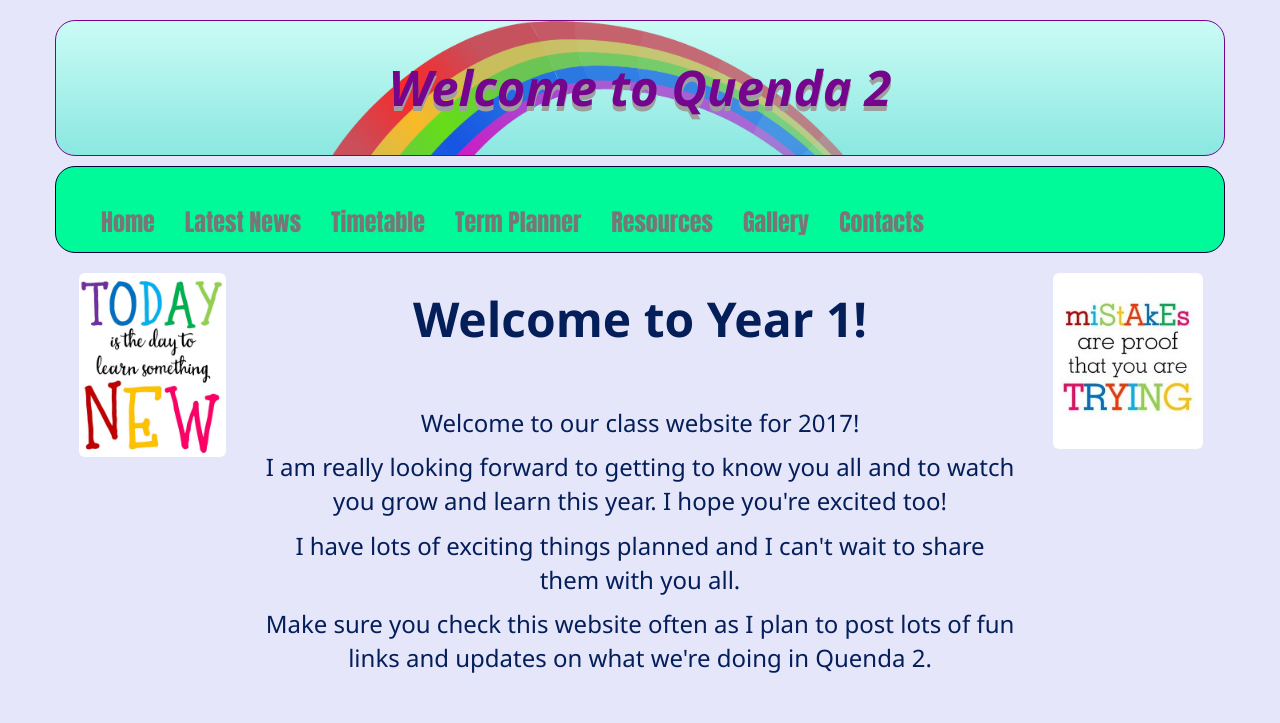
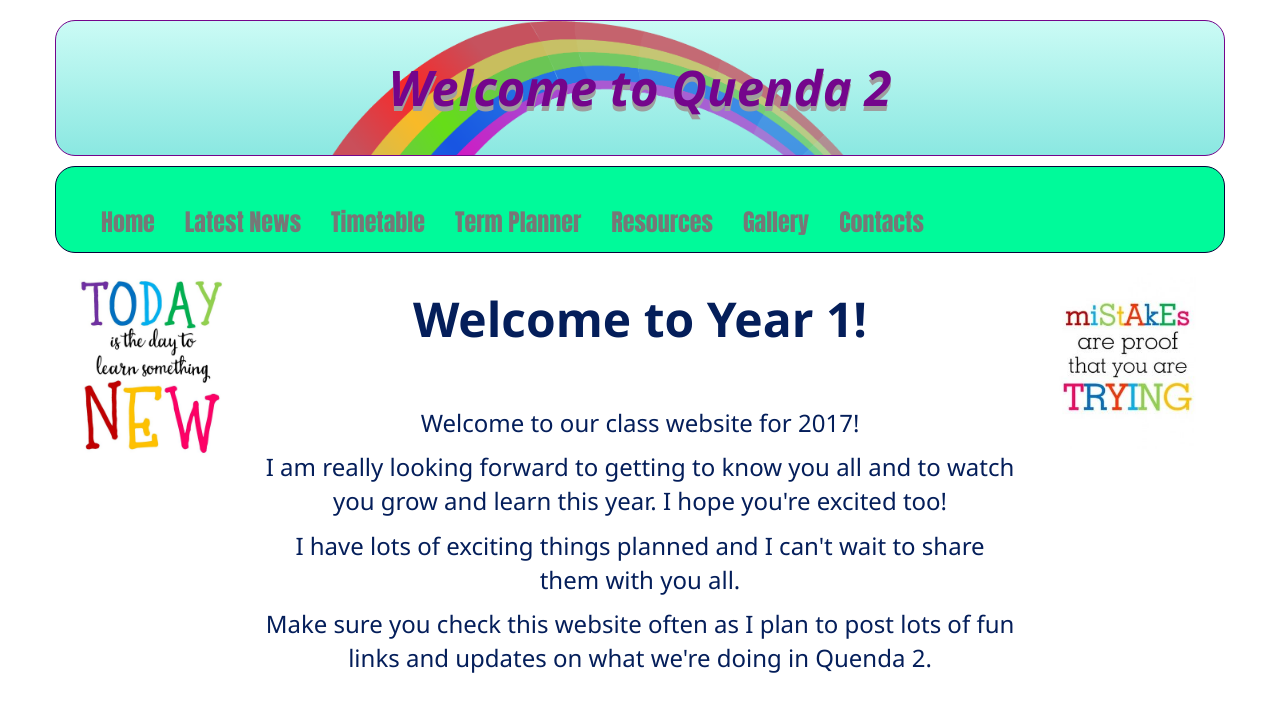
Before and after one commit to lisajansen/mrsjansen.github.io, a plain HTML site: page index.html in a window 1280 px wide. Shown: the top 723 px of the page. Drawn offline with Linux system fonts and the light colour scheme.

Commit message:
Update Quenda.css

```diff
--- a/Quenda.css
+++ b/Quenda.css
@@ -53,7 +53,7 @@ footer {
 body {
 	font-family: Segoe, "Segoe UI", "DejaVu Sans", "Trebuchet MS", Verdana, sans-serif;
 	font-style: normal;
-	background-color: #E6E6FA;
+	background-color: #FFFFFF;
 	color: #041E5A;
 }
 aside {
```
